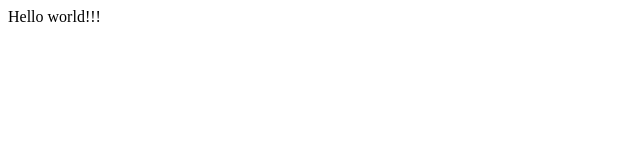
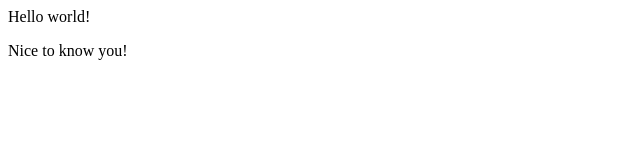
Before and after one commit to htsieders/Test-repo, a plain HTML site: page index.html in a window 1280 px wide. Shown: the whole page, without its empty margins (0-640 px from the left). Drawn offline with Linux system fonts and the light colour scheme.

Commit message:
added a new line

```diff
--- a/index.html
+++ b/index.html
@@ -1 +1,2 @@
-<div>Hello world!!!</div>
+<div>Hello world!</div>
+<p>Nice to know you!</p>
```
